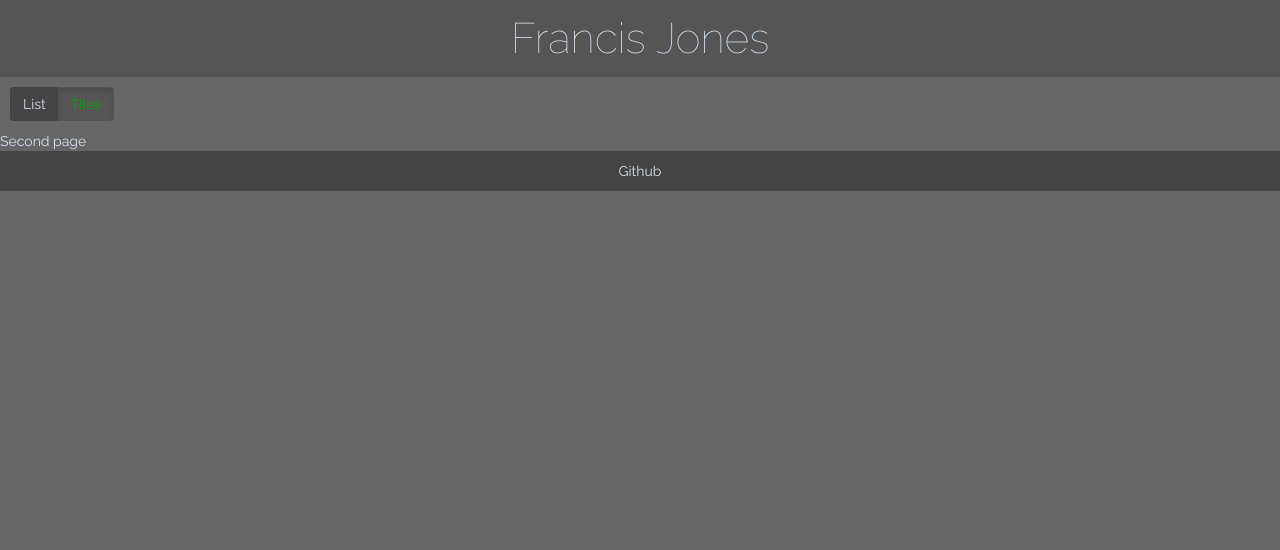
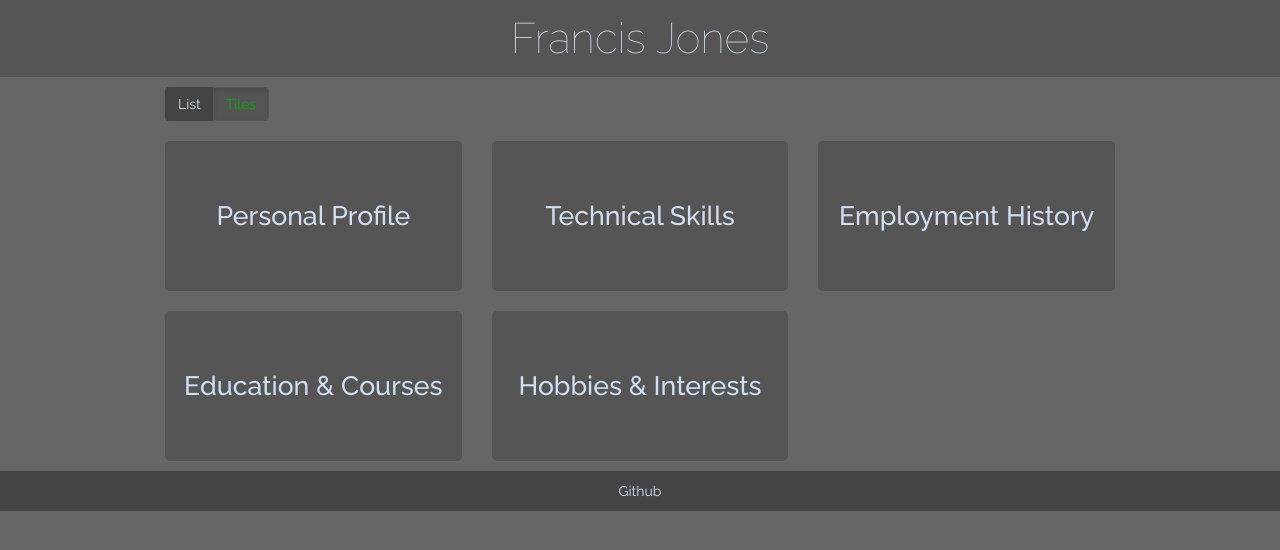
Before and after one commit to francis-j/me, an Angular app: page / in a window 1280 px wide. Shown: the top 550 px of the page. Built offline with nearby package versions, Linux system fonts and the light colour scheme.

Commit message:
Added tile view to homepage. Added ng-bootstrap module to be used for modals. Added tile modal component.

```diff
--- a/package.json
+++ b/package.json
@@ -29,6 +29,7 @@
     "@angular/platform-browser": "^5.0.0",
     "@angular/platform-browser-dynamic": "^5.0.0",
     "@angular/router": "^5.0.0",
+    "@ng-bootstrap/ng-bootstrap": "^1.0.0-beta.5",
     "bootstrap": "^3.3.7",
     "core-js": "^2.4.1",
     "express": "^4.16.2",
--- a/src/app/app.module.ts
+++ b/src/app/app.module.ts
@@ -7,6 +7,10 @@ import { HeaderComponent } from './header/header.component';
 import { FooterComponent } from './footer/footer.component';
 import { HomeComponent } from './home/home.component';
 import { SectionComponent } from './home/section/section.component';
+import { TileComponent } from './home/tile/tile.component';
+
+import { NgbModule } from '@ng-bootstrap/ng-bootstrap';
+import { ModalComponent } from './home/tile/modal/modal.component';
 
 @NgModule({
     declarations: [
@@ -14,11 +18,14 @@ import { SectionComponent } from './home/section/section.component';
         HeaderComponent,
         FooterComponent,
         HomeComponent,
-    SectionComponent
+        SectionComponent,
+        TileComponent,
+        ModalComponent
     ],
     imports: [
         BrowserModule,
-    AppRoutingModule
+        AppRoutingModule,
+        NgbModule.forRoot()
     ],
     providers: [],
     bootstrap: [AppComponent]
--- a/src/app/home/home.component.html
+++ b/src/app/home/home.component.html
@@ -9,8 +9,10 @@
         </div>
     </div>
     <div *ngIf="activeView == 1">
-        <div>
-            Second page
+        <div class="row">
+            <div class="tiles">
+                <tile *ngFor="let section of sections" [section]="section"></tile>
+            </div>
         </div>
     </div>
 </div>
--- a/src/app/home/home.component.scss
+++ b/src/app/home/home.component.scss
@@ -0,0 +1,14 @@
+.home {
+    max-width: 1000px;
+    margin: 0 auto;
+}
+
+.viewFormat {
+    margin-left: 25px;
+    margin-right: 25px;
+}
+
+.tiles {
+    text-align: center;
+    margin: 0 10px;
+}
--- /dev/null
+++ b/src/app/home/tile/modal/modal.component.html
@@ -0,0 +1,3 @@
+<p>
+    modal works!
+</p>
--- /dev/null
+++ b/src/app/home/tile/modal/modal.component.ts
@@ -0,0 +1,15 @@
+import { Component, OnInit } from '@angular/core';
+
+@Component({
+    selector: 'app-modal',
+    templateUrl: './modal.component.html',
+    styleUrls: ['./modal.component.scss']
+})
+export class ModalComponent implements OnInit {
+
+    constructor() { }
+
+    ngOnInit() {
+    }
+
+}
--- /dev/null
+++ b/src/app/home/tile/tile.component.html
@@ -0,0 +1,5 @@
+<div class="col-md-4 col-sm-6 col-xs-12">
+    <div class="tile">
+        <a href="#"><h3>{{section.title}}</h3></a>
+    </div>
+</div>
--- /dev/null
+++ b/src/app/home/tile/tile.component.scss
@@ -0,0 +1,19 @@
+@import "~style-vars.scss";
+
+.tile {
+    background: $secondary-bg-color;
+    border-radius: 5px;
+    height: 150px;
+    margin: 10px 0;
+}
+
+.tile h3 {
+    text-align: center;
+    line-height: 150px;
+    vertical-align: middle;
+}
+
+.tile a {
+    color: $primary-font-color;
+    text-decoration: none;
+}
--- /dev/null
+++ b/src/app/home/tile/tile.component.ts
@@ -0,0 +1,19 @@
+import { Component, OnInit, Input } from '@angular/core';
+import { Section } from '../../models/Section';
+import { NgbModal } from '@ng-bootstrap/ng-bootstrap';
+
+@Component({
+    selector: 'tile',
+    templateUrl: './tile.component.html',
+    styleUrls: ['./tile.component.scss']
+})
+export class TileComponent implements OnInit {
+
+    @Input() section: Section;
+
+    constructor(private modalService: NgbModal) { }
+
+    ngOnInit() {
+    }
+
+}
```
Also changed, not shown: src/app/home/tile/modal/modal.component.scss (added), 2 other files (tests, documents, lock files or other folders). Lines whose indentation alone changed are shown as unchanged.
